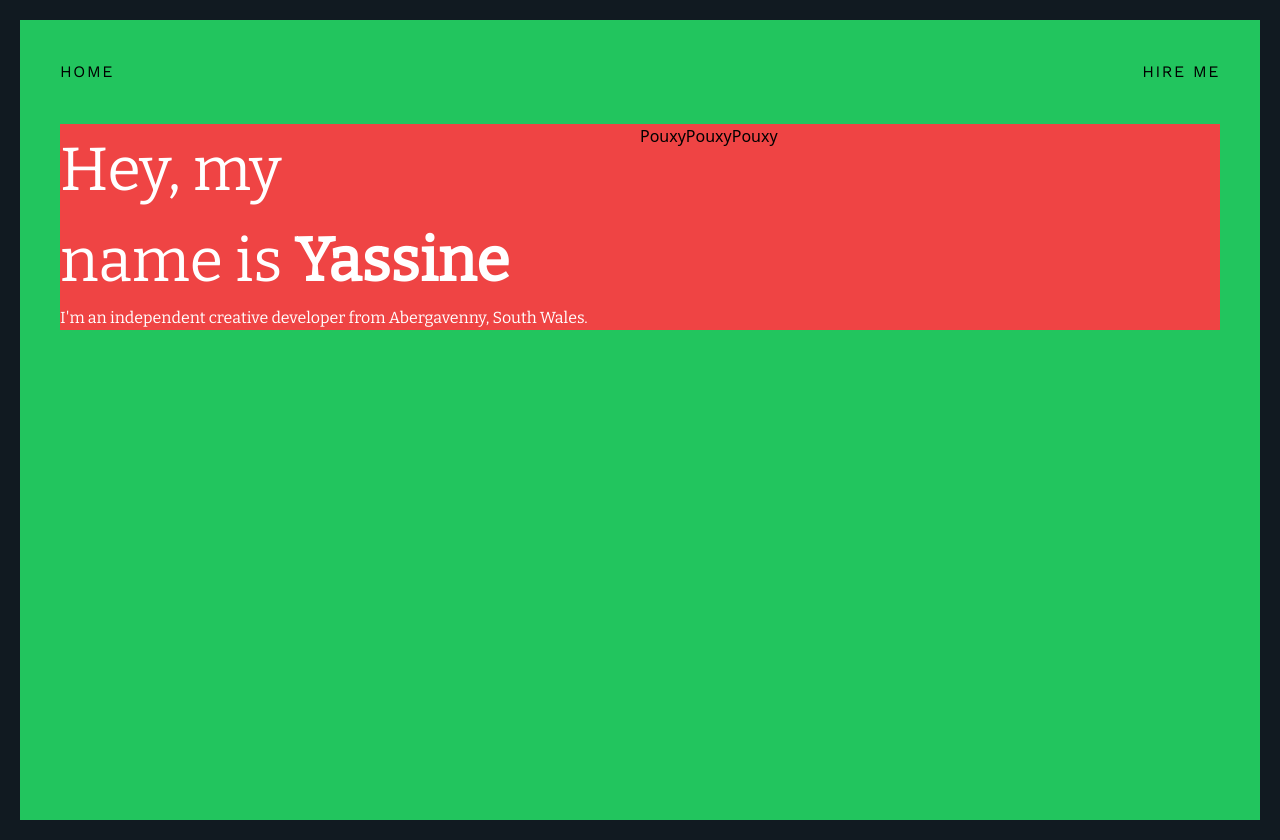
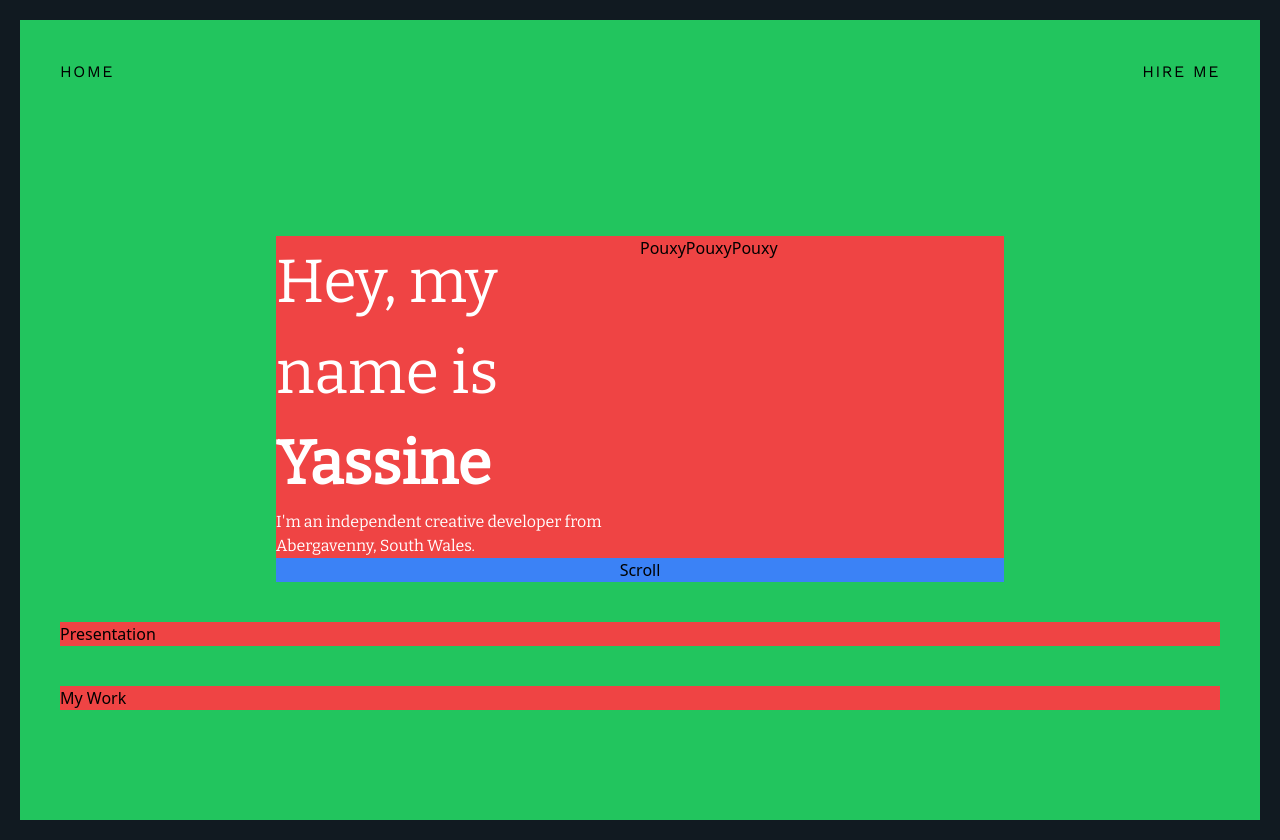
Before and after one commit to Yasha-ops/portfolio, a React (Create React App) app: page / in a window 1280 px wide. Built offline with nearby package versions, Linux system fonts and the light colour scheme; no server answers.

Commit message:
struct: Added presentation and Maintitle

```diff
--- a/src/App.js
+++ b/src/App.js
@@ -1,17 +1,23 @@
 import React, { Suspense, useEffect, useRef } from 'react';
+import Wave from 'react-wavify'
+
 
 /* Components */
 import Scene from './components/Scene';
 import NavBar from './components/Navbar';
 import MainTitle from './components/MainTitle';
+import Presentation from './components/Presentation';
+import MyWork from './components/MyWork';
 
 
 export default function App() {
   return (
     <div className='flex mx-5 my-5 w-screen h-screen bg-green-500' name='appBody'>
       <div className='flex flex-col flex-auto bg-green-500'>
-        <NavBar/>
-        <MainTitle/>
+        <NavBar />
+        <MainTitle />
+        <Presentation />
+        <MyWork />
       </div>
     </div>
   );
--- a/src/components/MainTitle.js
+++ b/src/components/MainTitle.js
@@ -3,9 +3,8 @@ import {BrowserView, MobileView} from 'react-device-detect';
 
 export default function MainTitle() {
     return (
-        <section className="flex-none">
-
-            <div className="mx-10">
+        <section className="flex-none mt-28">
+            <div className="mx-10 lg:mx-64">
                 <div className="flex flex-col-reverse bg-red-500 lg:flex-row">
                     <div className="flex-1 text-center text-white font-Bitter md:text-left">
                         <div className="text-center text-title lg:text-left">
@@ -21,6 +20,9 @@ export default function MainTitle() {
                         PouxyPouxyPouxy
                     </div>
                 </div>
+                <div className="flex justify-center items-center bg-blue-500">
+                    Scroll
+                </div>
             </div>
         </section>
     );
--- /dev/null
+++ b/src/components/MyWork.js
@@ -0,0 +1,17 @@
+import React from "react";
+
+
+
+export default function MyWork(){
+
+    return (
+        <section className="flex-none mt-10">
+            <div className="mx-10">
+                <div className="bg-red-500">
+                    My Work
+                </div>
+            </div>
+        </section>
+    );
+
+}
--- /dev/null
+++ b/src/components/Presentation.js
@@ -0,0 +1,14 @@
+import React from "react";
+
+
+export default function Presentation(){
+    return (
+        <section className="flex-none mt-10">
+            <div className="mx-10">
+                <div className="bg-red-500">
+                    Presentation
+                </div>
+            </div>
+        </section>
+    );
+}
```
